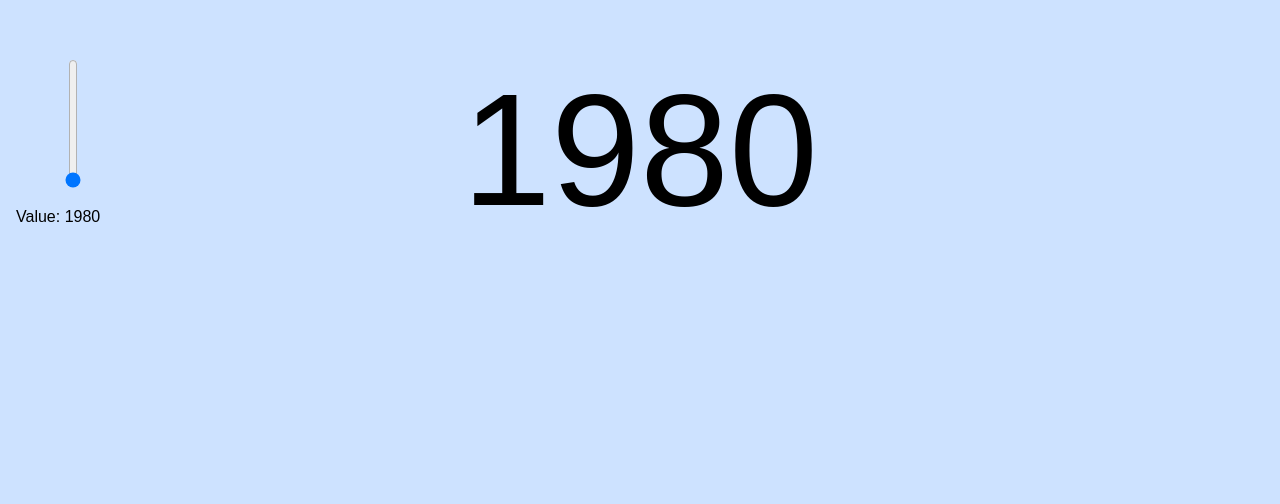
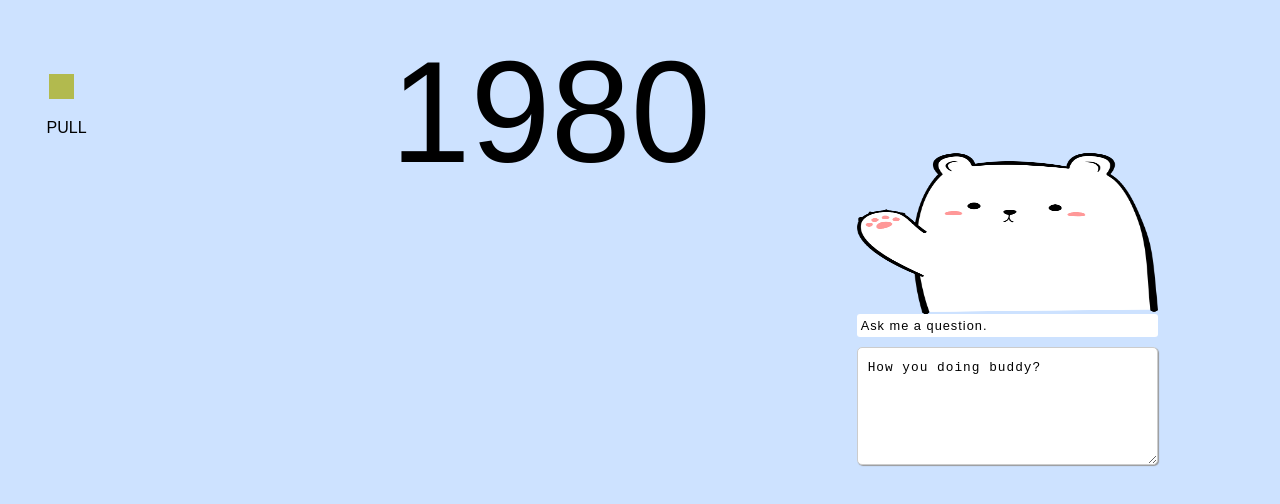
Before and after one commit to patrick-l-braun/new-forms, a plain HTML site: page index.html in a window 1280 px wide. Shown: the part 250-754 px from the top of the page. Drawn offline with Linux system fonts and the light colour scheme.

Commit message:
added polar bear and text box

```diff
--- a/index.html
+++ b/index.html
@@ -22,7 +22,17 @@
           class="slider"
           orient="vertical"
         />
-        <p>Value: <output id="value"></output></p>
+        <!-- <p>Value: <output id="value"></output></p> -->
+        <p>PULL</p>
+      </div>
+
+      <img id="polarbear" src="polarbear.png" alt="polarbear" />
+      <div id="question">
+        <label for="story">Ask me a question.</label>
+
+        <textarea id="story" name="story" rows="5" cols="33">
+How you doing buddy? </textarea
+        >
       </div>
     </div>
   </body>
--- a/sea-ice.js
+++ b/sea-ice.js
@@ -31,10 +31,10 @@ let years = [
 document.addEventListener("DOMContentLoaded", function () {
   const value = document.querySelector("#value");
   const input = document.querySelector("#pi_input");
-  value.textContent = input.value;
+  // value.textContent = input.value;
   updateBackground(input.value);
   input.addEventListener("input", (event) => {
-    value.textContent = event.target.value;
+    // value.textContent = event.target.value;
     updateBackground(input.value);
   });
 });
--- a/styles.css
+++ b/styles.css
@@ -20,20 +20,82 @@ body {
 }
 
 #text {
-  font-size: 20vh;
+  font-size: 18vh;
   grid-column: 4 / 7;
   grid-row: 4 / 7;
 }
 
 .slidecontainer {
-  width: 100%;
+  width: 50%;
   padding: 1rem;
   grid-column: 1 / 2;
   grid-row: 4 / 7;
 }
+
 .slider {
+  -webkit-appearance: none;
+  width: 8%;
+  height: 5%;
+  background: rgb(18, 51, 216);
+  outline: none;
+  opacity: 0.7;
+  -webkit-transition: 0.2s;
+  transition: opacity 0.2s;
+}
+
+.slider:hover {
+  opacity: 1;
+}
+
+.slider::-webkit-slider-thumb {
+  -webkit-appearance: none;
+  appearance: none;
+  width: 25px;
+  height: 25px;
+  background: #a7aa04;
+  cursor: pointer;
+}
+
+.slider::-moz-range-thumb {
+  width: 25px;
+  height: 25px;
+  background: #6e8cf0;
+  cursor: pointer;
+  border-radius: 40%;
+}
+
+#question {
+  /* height: 50%; */
+  grid-row: 8/9;
+  grid-column: 8/ 9;
+}
+
+label,
+textarea {
+  font-size: 0.8rem;
+  letter-spacing: 1px;
+}
+
+textarea {
+  padding: 10px;
+  max-width: 100%;
+  line-height: 1.5;
+  border-radius: 5px;
+  border: 1px solid #ccc;
+  box-shadow: 1px 1px 1px #999;
+}
+
+label {
+  display: block;
+  margin-bottom: 10px;
+  background-color: white;
+  padding: 4px;
+  border-radius: 3px;
+}
+
+#polarbear {
+  grid-row: 6/8;
+  grid-column: 8/9;
   width: 100%;
-  height: 30%;
-  appearance: slider-vertical;
-  /* colour: red; */
+  height: 100%;
 }
```
Also changed, not shown: polarbear.png (added).
